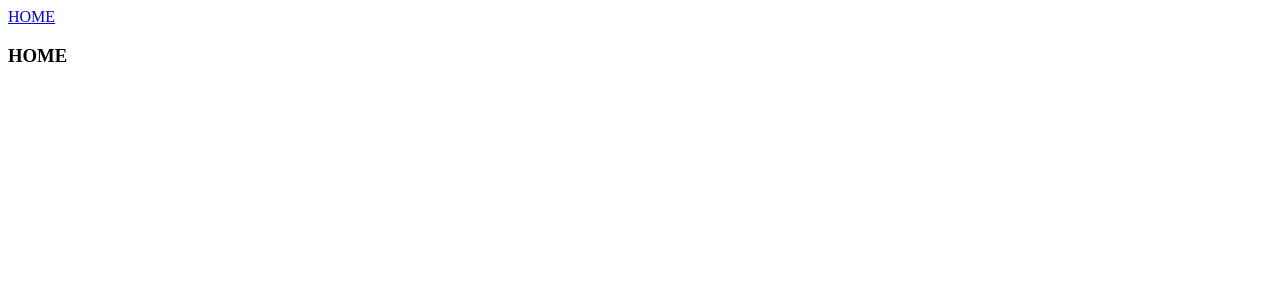
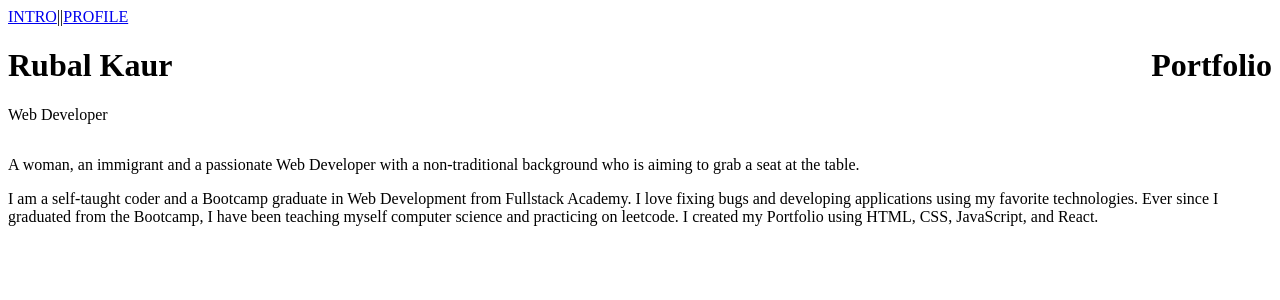
Before and after one commit to rubalkaur1903/myPortforlio, a React (Create React App) app: page / in a window 1280 px wide. Shown: the top 300 px of the page. Built offline with nearby package versions, Linux system fonts and the light colour scheme.

Commit message:
added Intro and added Profile.js

```diff
--- /dev/null
+++ b/public/home.css
@@ -0,0 +1,4 @@
+.home {
+    display: flex;
+    justify-content: space-between;
+}
--- a/public/index.html
+++ b/public/index.html
@@ -6,6 +6,7 @@
     <meta name="viewport" content="width=device-width, initial-scale=1.0">
     <title>Portfolio - Rubal Kaur</title>
     <link rel="stylesheet" href="style.css">
+    <link rel="stylesheet" href="home.css">
 </head>
 <body>
     <div id="root"></div>
--- a/src/components/App.js
+++ b/src/components/App.js
@@ -1,19 +1,19 @@
 import React from "react";
 import { BrowserRouter, Route, Link, Routes } from 'react-router-dom';
 
-import { Home } from '../components'
+import { Home, Profile } from '../components'
 
 const App = () => {
     return (
         <BrowserRouter>
             <div>
                 <div className="navbar">
-                    <Link className="main-link" to='/'>HOME</Link>
+                    <Link className="main-link" to='/'>INTRO</Link>||
+                    <Link className="main-link" to='/profile'>PROFILE</Link>
                 </div>
                 <Routes>
-                    <Route path="/" element={<>
-                        <Home />
-                    </>} />
+                    <Route path="/" element={<Home />} />
+                    <Route path="/profile" element={<Profile />} />
                 </Routes>
             </div>
         </BrowserRouter>
--- a/src/components/Home.js
+++ b/src/components/Home.js
@@ -2,8 +2,20 @@ import React from "react";
 
 const Home = () => {
     return (
-        <div>
-            <h3>HOME</h3>
+        <div className="home-container">
+            <div className="home">
+                <div className="intro-left">
+                    <h1>Rubal Kaur</h1>
+                    <p>Web Developer</p>
+                </div>
+                <div className="intro-right">
+                    <h1>Portfolio</h1>
+                </div>
+            </div>
+            <div className="summary">
+                <p>A woman, an immigrant and a passionate Web Developer with a non-traditional background who is aiming to grab a seat at the table.</p>
+                <p>I am a self-taught coder and a Bootcamp graduate in Web Development from Fullstack Academy. I love fixing bugs and developing applications using my favorite technologies. Ever since I graduated from the Bootcamp, I have been teaching myself computer science and practicing on leetcode. I created my Portfolio using HTML, CSS, JavaScript, and React.</p>
+            </div>
         </div>
     )
 }
--- /dev/null
+++ b/src/components/Profile.js
@@ -0,0 +1,13 @@
+import React from "react";
+
+const Profile = () => {
+    return (
+        <div>
+            <h1>
+                My Profile
+            </h1>
+        </div>
+    )
+}
+
+export default Profile;
--- a/src/components/index.js
+++ b/src/components/index.js
@@ -1,2 +1,3 @@
 export { default as App } from './App';
 export { default as Home } from './Home';
+export { default as Profile } from './Profile';
```
